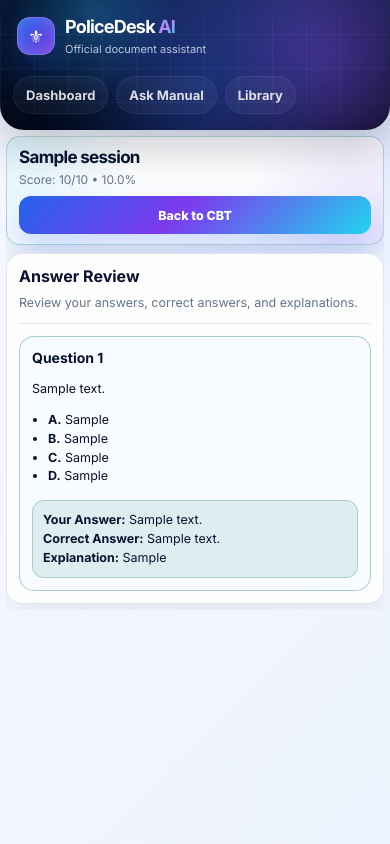
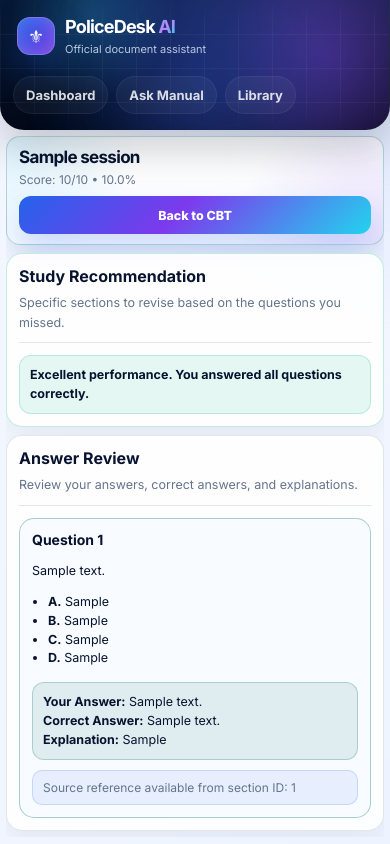
Before and after one commit to JayR-Studio/PoliceDeskAI, a Flask app: page /cbt/1/result in a window 390 px wide. Run offline with Flask 3, Linux system fonts and the light colour scheme; tables that the repository leaves empty hold one stand-in row (values such as "Sample post").

Commit message:
Add CBT score history and study recommendations

```diff
--- a/app.py
+++ b/app.py
@@ -1015,6 +1015,13 @@ def cbt():
         .all()
     )
 
+    latest_completed_session = (
+        CBTSession.query
+        .filter(CBTSession.score.isnot(None))
+        .order_by(CBTSession.completed_at.desc())
+        .first()
+    )
+
     if request.method == "POST":
         selected_documents = request.form.getlist("document_ids")
 
@@ -1138,7 +1145,8 @@ def cbt():
         "cbt.html",
         documents=documents,
         recent_sessions=recent_sessions,
-        document_question_counts=document_question_counts
+        document_question_counts=document_question_counts,
+        latest_completed_session=latest_completed_session
     )
 
 
@@ -1266,12 +1274,93 @@ def cbt_result(session_id):
         .all()
     )
 
+    wrong_questions = [
+        question for question in questions
+        if question.user_answer != question.correct_answer
+    ]
+
+    weak_sources = {}
+
+    for question in wrong_questions:
+        if not question.source_chunk_id:
+            continue
+
+        chunk = DocumentChunk.query.get(question.source_chunk_id)
+
+        if not chunk:
+            continue
+
+        document = Document.query.get(chunk.document_id)
+
+        if not document:
+            continue
+
+        source_key = f"{document.id}-{chunk.id}"
+
+        if source_key not in weak_sources:
+            page_label = "Page not available"
+
+            if chunk.page_start:
+                page_label = f"Page {chunk.page_start}"
+
+                if chunk.page_end and chunk.page_end != chunk.page_start:
+                    page_label += f"–{chunk.page_end}"
+
+            weak_sources[source_key] = {
+                "document": document,
+                "chunk": chunk,
+                "page_label": page_label,
+                "wrong_count": 0,
+                "questions": []
+            }
+
+        weak_sources[source_key]["wrong_count"] += 1
+        weak_sources[source_key]["questions"].append(question)
+
+    recommendation_items = []
+
+    if weak_sources:
+        sorted_sources = sorted(
+            weak_sources.values(),
+            key=lambda item: item["wrong_count"],
+            reverse=True
+        )
+
+        for item in sorted_sources:
+            document = item["document"]
+            chunk = item["chunk"]
+
+            recommendation_items.append({
+                "document_title": document.title,
+                "document_id": document.id,
+                "chunk_number": chunk.chunk_number,
+                "page_label": item["page_label"],
+                "wrong_count": item["wrong_count"],
+                "preview": chunk.chunk_text[:260] + "..." if len(chunk.chunk_text) > 260 else chunk.chunk_text
+            })
+
+        recommendation_text = "\n".join(
+            [
+                f"Review {item['document_title']}, {item['page_label']} "
+                f"(Section {item['chunk_number']}). You missed {item['wrong_count']} question(s) from this area."
+                for item in recommendation_items
+            ]
+        )
+    elif wrong_questions:
+        recommendation_text = "Review the selected documents again before retaking the CBT."
+    else:
+        recommendation_text = "Excellent performance. You answered all questions correctly."
+
+    cbt_session.recommendation = recommendation_text
+    db.session.commit()
+
     return render_template(
         "cbt_result.html",
         cbt_session=cbt_session,
-        questions=questions
+        questions=questions,
+        recommendation_items=recommendation_items,
+        weak_sources=weak_sources
     )
-
 
 @app.route("/summaries")
 def summaries():
--- a/static/css/style.css
+++ b/static/css/style.css
@@ -3533,3 +3533,87 @@ html[data-theme="light"] .source-text-box {
         overflow-wrap: anywhere !important;
     }
 }
+
+/* ================================
+   CBT Score History + Recommendation
+   ================================ */
+
+.score-history-link {
+    display: block;
+    text-decoration: none;
+    color: inherit;
+    transition: transform 0.15s ease, border-color 0.15s ease;
+}
+
+.score-history-link:hover {
+    transform: translateY(-1px);
+    border-color: rgba(56, 189, 248, 0.45);
+}
+
+.score-history-item small {
+    display: block;
+    margin-top: 6px;
+    color: var(--muted);
+    font-size: 12px;
+}
+
+.recommendation-result-card {
+    border-color: rgba(16, 185, 129, 0.25);
+}
+
+.recommendation-list {
+    display: grid;
+    gap: 10px;
+}
+
+.recommendation-item {
+    background: rgba(16, 185, 129, 0.10);
+    border: 1px solid rgba(16, 185, 129, 0.22);
+    color: var(--text);
+    border-radius: 14px;
+    padding: 12px;
+    line-height: 1.6;
+    font-weight: 650;
+}
+
+.ai-recommendation-box p {
+    margin: 0 0 10px;
+}
+
+.ai-recommendation-box p:last-child {
+    margin-bottom: 0;
+}
+
+@media (max-width: 700px) {
+    .recommendation-item {
+        padding: 10px;
+        border-radius: 12px;
+        font-size: 12.5px;
+        line-height: 1.5;
+    }
+
+    .score-history-item small {
+        font-size: 11.5px;
+    }
+}
+
+.recommendation-preview {
+    margin: 10px 0;
+    padding: 10px;
+    background: var(--card);
+    border: 1px solid var(--border);
+    border-radius: 12px;
+    color: var(--muted);
+    font-size: 13px;
+    line-height: 1.55;
+}
+
+.answer-source-note {
+    margin-top: 10px;
+    padding: 9px 10px;
+    border-radius: 10px;
+    background: rgba(37, 99, 235, 0.08);
+    border: 1px solid rgba(37, 99, 235, 0.18);
+    color: var(--muted);
+    font-size: 12px;
+}
--- a/templates/cbt_result.html
+++ b/templates/cbt_result.html
@@ -17,6 +17,45 @@
         </div>
 
         <a href="{{ url_for('cbt') }}" class="primary-btn">Back to CBT</a>
+    </div>
+
+    <div class="cbt-card recommendation-result-card">
+        <div class="cbt-card-header">
+            <h4>Study Recommendation</h4>
+            <p>Specific sections to revise based on the questions you missed.</p>
+        </div>
+
+        {% if recommendation_items %}
+        <div class="recommendation-list">
+            {% for item in recommendation_items %}
+            <div class="recommendation-item">
+                <strong>{{ item.document_title }}</strong>
+                <p>
+                    {{ item.page_label }} • Section {{ item.chunk_number }}
+                </p>
+                <p>
+                    You missed {{ item.wrong_count }} question(s) from this area.
+                </p>
+
+                <div class="recommendation-preview">
+                    {{ item.preview }}
+                </div>
+
+                <a
+                        href="{{ url_for('view_original_document', document_id=item.document_id) }}"
+                        class="small-action-btn primary-action"
+                        target="_blank"
+                >
+                    Open Document
+                </a>
+            </div>
+            {% endfor %}
+        </div>
+        {% else %}
+        <div class="recommendation-item">
+            Excellent performance. You answered all questions correctly.
+        </div>
+        {% endif %}
     </div>
 
     <div class="cbt-card">
@@ -47,6 +86,12 @@
                     <br>
                     <strong>Explanation:</strong> {{ question.explanation }}
                 </div>
+                {% if question.source_chunk_id %}
+                {% set chunk = question.source_chunk_id %}
+                <div class="answer-source-note">
+                    Source reference available from section ID: {{ question.source_chunk_id }}
+                </div>
+                {% endif %}
             </article>
             {% endfor %}
         </div>
```
Also changed, not shown: templates/cbt.html (+21 -7 lines). Lines whose indentation alone changed are shown as unchanged.
